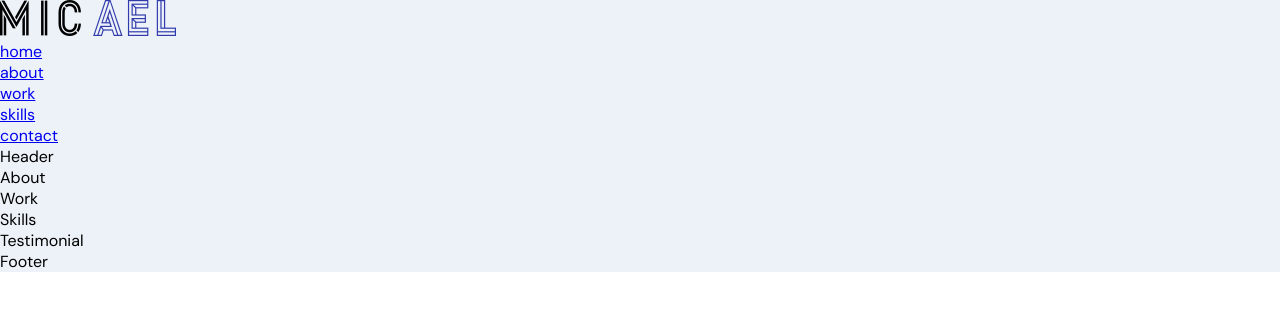
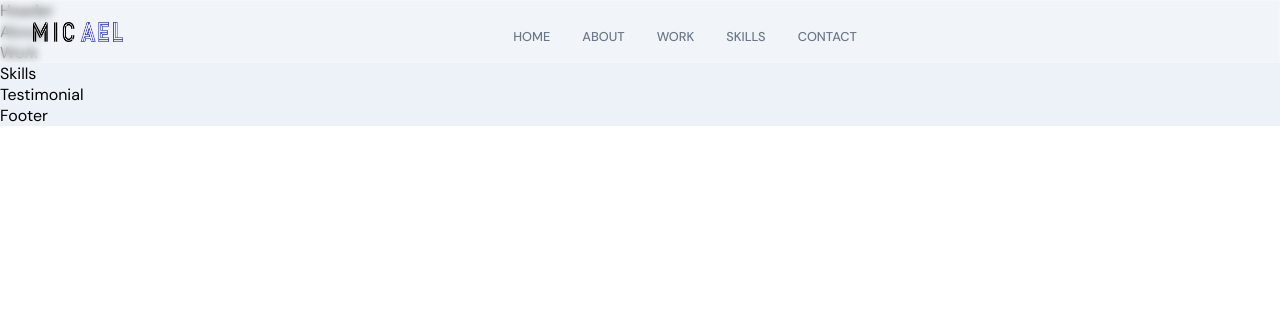
Before and after one commit to kmalcaba/sanity-portfolio, a React (Create React App) app in the folder frontend/: page / in a window 1280 px wide. Shown: the top 310 px of the page. Built offline with nearby package versions, Linux system fonts and the light colour scheme.

Commit message:
Build basic navbar html and styling

```diff
--- a/frontend/src/components/Navbar/Navbar.jsx
+++ b/frontend/src/components/Navbar/Navbar.jsx
@@ -4,12 +4,12 @@ import { images } from "../../constants";
 function Navbar() {
   return (
     <nav className="app__navbar">
-      <div>
+      <div className="app__navbar-logo">
         <img src={images.logo} alt="logo" />
       </div>
-      <ul>
+      <ul className="app__navbar-links">
         {["home", "about", "work", "skills", "contact"].map((item) => (
-          <li key={`link-${item}`}>
+          <li className="app__flex p-text" key={`link-${item}`}>
             <div />
             <a href={`#${item}`}>{item}</a>
           </li>
--- a/frontend/src/components/Navbar/Navbar.scss
+++ b/frontend/src/components/Navbar/Navbar.scss
@@ -0,0 +1,79 @@
+@import "./../../constants/colors.scss";
+
+.app__navbar {
+  width: 100%;
+
+  display: flex;
+  justify-content: space-between;
+  align-items: center;
+
+  padding: 1rem 2rem;
+  background: rgba($white-color, 0.25);
+  backdrop-filter: blur(4px);
+  -webkit-backdrop-filter: blur(4px);
+  border: 1px solid rgba($white-color, 0.18);
+  position: fixed;
+  z-index: 2;
+
+  &-logo {
+    display: flex;
+    justify-content: flex-start;
+    align-items: center;
+
+    img {
+      width: 90px;
+      height: 20px;
+
+      @media screen and (min-width: 2000px) {
+        width: 180px;
+        height: 40px;
+      }
+    }
+  }
+
+  &-links {
+    flex: 1;
+    display: flex;
+    justify-content: center;
+    align-items: center;
+
+    list-style: none;
+
+    li {
+      margin: 0 1rem;
+      cursor: pointer;
+
+      flex-direction: column;
+
+      div {
+        width: 5px;
+        height: 5px;
+        background: transparent;
+        border-radius: 50%;
+
+        margin-bottom: 5px;
+      }
+
+      a {
+        color: $gray-color;
+        text-decoration: none;
+        flex-direction: column;
+
+        text-transform: uppercase;
+        font-weight: 500;
+
+        transition: all 0.3s ease-in-out;
+
+        &:hover {
+          color: $secondary-color;
+        }
+      }
+
+      &:hover {
+        div {
+          background: $secondary-color;
+        }
+      }
+    }
+  }
+}
```
